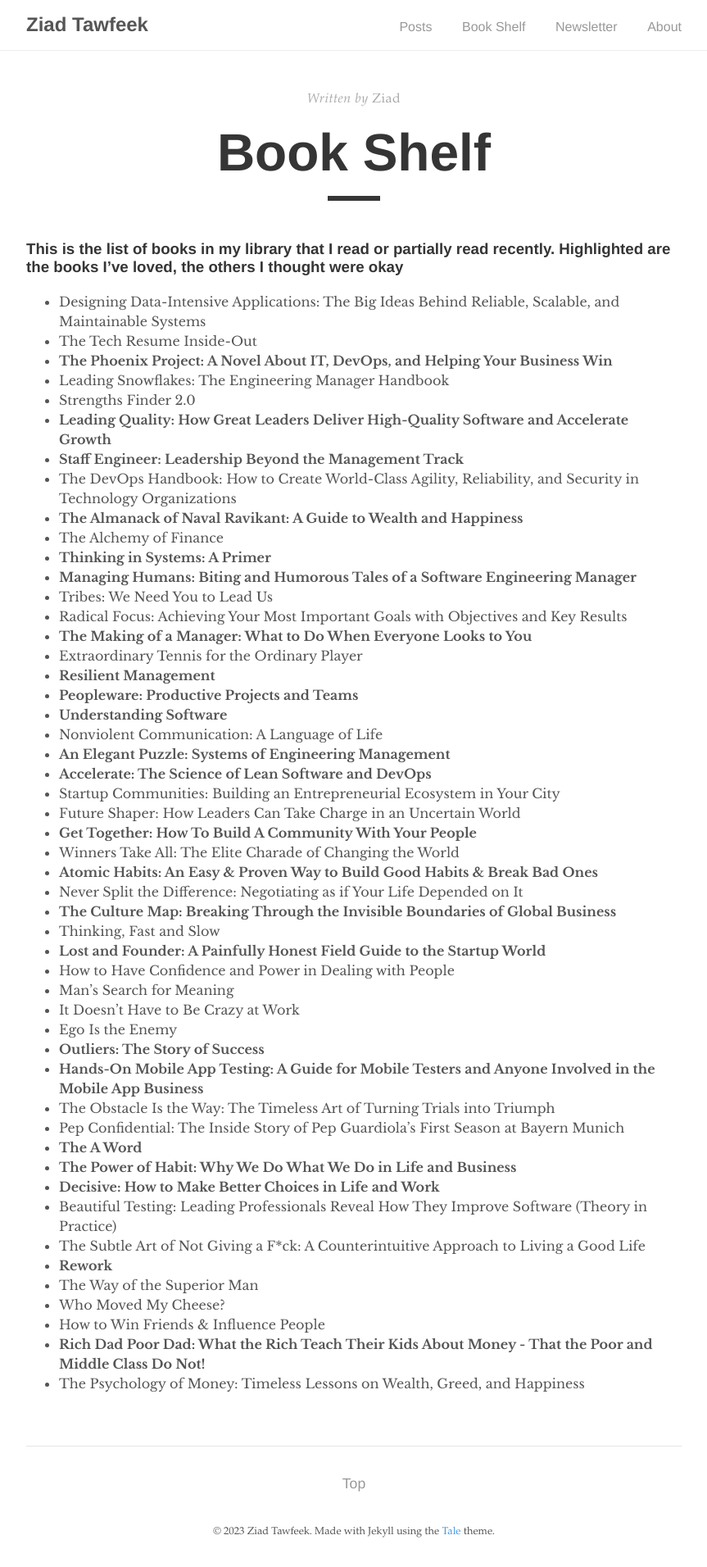
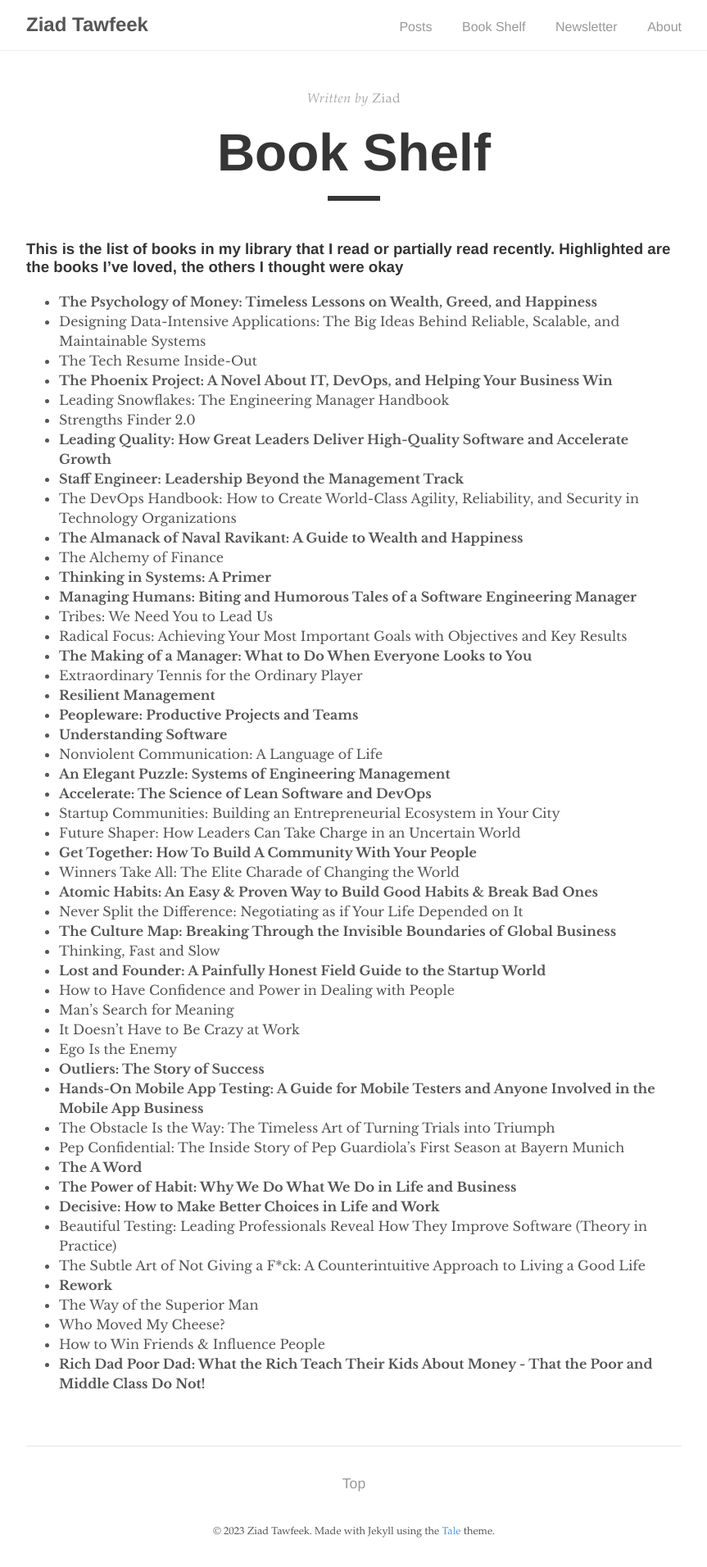
Before and after one commit to ziadtawfeek/web, a Jekyll site: the page built from _pages/book-shelf.md, in a window 1280 px wide. Shown: the whole page at 82% size, without its empty margins (208-1071 px from the left). Built offline with Jekyll 4.4.1, drawn with Linux system fonts in a browser that asks for light colours; part of the change alters nothing that is shown.

```diff
--- a/_pages/book-shelf.md
+++ b/_pages/book-shelf.md
@@ -7,6 +7,7 @@ permalink: /book-shelf/
 
 ### This is the list of books in my library that I read or partially read recently. Highlighted are the books I’ve loved, the others I thought were okay
 
+- **The Psychology of Money: Timeless Lessons on Wealth, Greed, and Happiness**
 - Designing Data-Intensive Applications: The Big Ideas Behind Reliable, Scalable, and Maintainable Systems
 - The Tech Resume Inside-Out
 - **The Phoenix Project: A Novel About IT, DevOps, and Helping Your Business Win**
@@ -56,4 +57,3 @@ permalink: /book-shelf/
 - Who Moved My Cheese?
 - How to Win Friends & Influence People
 - **Rich Dad Poor Dad: What the Rich Teach Their Kids About Money - That the Poor and Middle Class Do Not!**
-- The Psychology of Money: Timeless Lessons on Wealth, Greed, and Happiness
```
